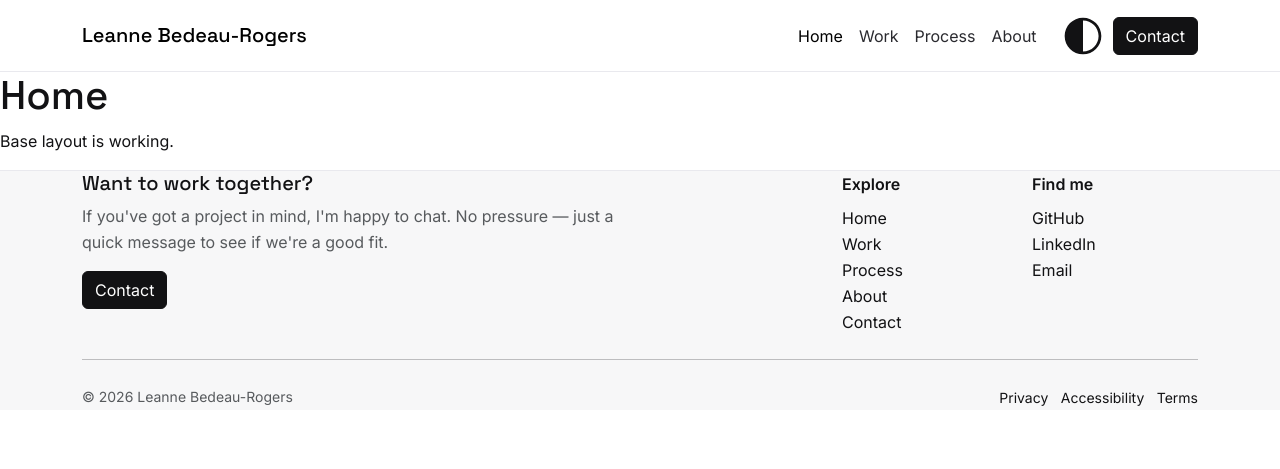
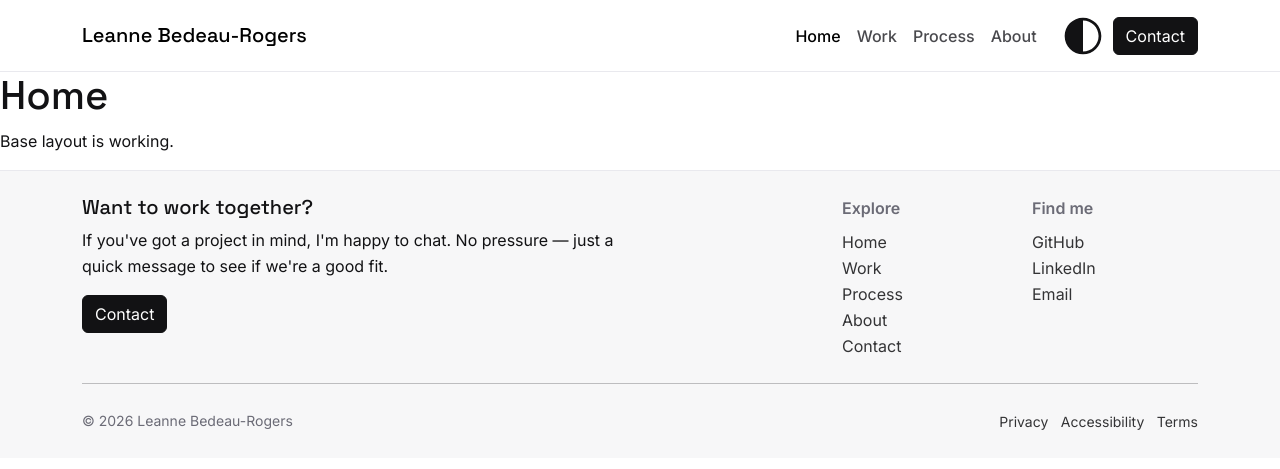
Before and after one commit to creatvie-introvert/portfolio-2026, a Django app: page / in a window 1280 px wide. Shown: the top 469 px of the page. Run offline with Django 5.2, Linux system fonts and the light colour scheme.

Commit message:
style: add navbar and footer styles

```diff
--- a/core/static/core/css/style.css
+++ b/core/static/core/css/style.css
@@ -239,6 +239,93 @@ main {
 
 /* 5) COMPONENTS */
 
+/* 5.1 Navbar */
+.nav-brand {
+    font-family: var(--font-heading);
+    font-weight: 600;
+    letter-spacing: -0.2em;
+}
+
+.nav-link {
+    font-family: var(--font-body);
+    font-weight: 500;
+    opacity: 0.85;
+}
+
+.nav-link:hover,
+.nav-link:focus {
+    opacity: 1;
+}
+
+.theme-toggle {
+    width: 44px;
+    height: 44px;
+    background-color: transparent;
+    border-radius: 12px;
+    display: inline-flex;
+    align-items: center;
+    justify-content: center;
+    border: 1px solid transparent;
+    transition: background-color 160ms ease, border-color 160ms ease, box-shadow 160ms ease;
+}
+
+.theme-toggle:hover {
+    background-color: var(--bg-section);
+    border-color: var(--border-subtle);
+    box-shadow: none;
+}
+
+.theme-toggle:focus-visible {
+    background-color: var(--bg-section);
+    border-color: var(--border-subtle);
+    box-shadow: 0 0 0 4px rgba(57, 255, 20, 0.10);
+}
+
+.theme-toggle.btn-link {
+    color: inherit;
+}
+
+.theme-toggle.btn-link:focus {
+    box-shadow: none;
+}
+
+
+.theme-toggle svg {
+    pointer-events: none;
+}
+
+/* Make active link feel intentional */
+.nav-link.active {
+    opacity: 1;
+    color: var(--text-primary);
+}
+
+/* 5.2 Footer */
+.footer {
+    padding: 24px 16px;
+}
+
+.footer .footer-link {
+    font-family: var(--font-body);
+    opacity: 0.85;
+}
+
+.footer .footer-link:hover,
+.footer .footer-link:focus {
+    opacity: 1;
+    color: var(--link-hover);
+}
+
+/* Footer headings */
+.footer .fw-semibold {
+    color: var(--text-muted);
+}
+
+/* Footer muted text */
+.footer .text-muted {
+    color: var(--text-muted) !important;
+}
+
 /* 6) UTILITIES (tiny reusable helpers) */
 
 /* 7) PAGES */
--- a/core/templates/core/base.html
+++ b/core/templates/core/base.html
@@ -43,7 +43,7 @@
                 <div class="d-flex align-items-center gap-2 ms-auto d-lg-none">
 
                     <!-- Theme toggle (mobile/tablet) -->
-                    <button type="button" class="theme-toggle btn btn-link p-0 border-0 bg-transparent">
+                    <button type="button" class="theme-toggle btn btn-link p-0 border-0">
                         <svg width="44" height="44" viewBox="0 0 44 44" fill="none" xmlns="http://www.w3.org/2000/svg">
                             <path
                                 d="M22.0003 40.3333C32.1255 40.3333 40.3337 32.1252 40.3337 22C40.3337 11.8748 32.1255 3.66667 22.0003 3.66667C11.8751 3.66667 3.66699 11.8748 3.66699 22C3.66699 32.1252 11.8751 40.3333 22.0003 40.3333ZM22.0003 37.5833V6.41667C30.6068 6.41667 37.5837 13.3936 37.5837 22C37.5837 30.6064 30.6068 37.5833 22.0003 37.5833Z"
@@ -86,7 +86,7 @@
                     <div class="d-none d-lg-flex align-items-center gap-2 ms-lg-3">
 
                         <!-- Theme toggle (desktop) -->
-                        <button type="button" class="theme-toggle btn btn-link p-0 border-0 bg-transparent">
+                        <button type="button" class="theme-toggle btn btn-link p-0 border-0">
                             <svg width="44" height="44" viewBox="0 0 44 44" fill="none"
                                 xmlns="http://www.w3.org/2000/svg">
                                 <path
@@ -119,7 +119,7 @@
                     <h2 class="h5 mb-2">
                         Want to work together?
                     </h2>
-                    <p class="mb-3 text-muted">
+                    <p class="mb-3">
                         If you've got a project in mind, I'm happy to chat. No pressure — just a quick message to see if we're a good fit.
                     </p>
 
```
